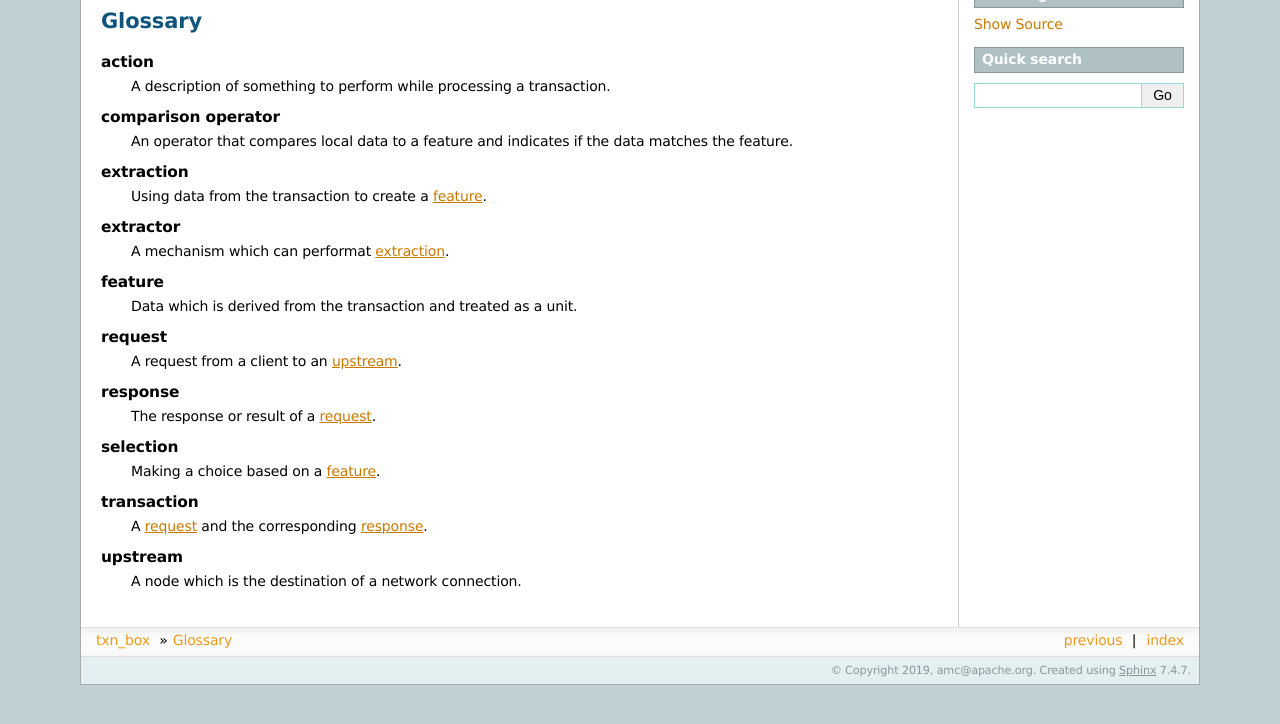
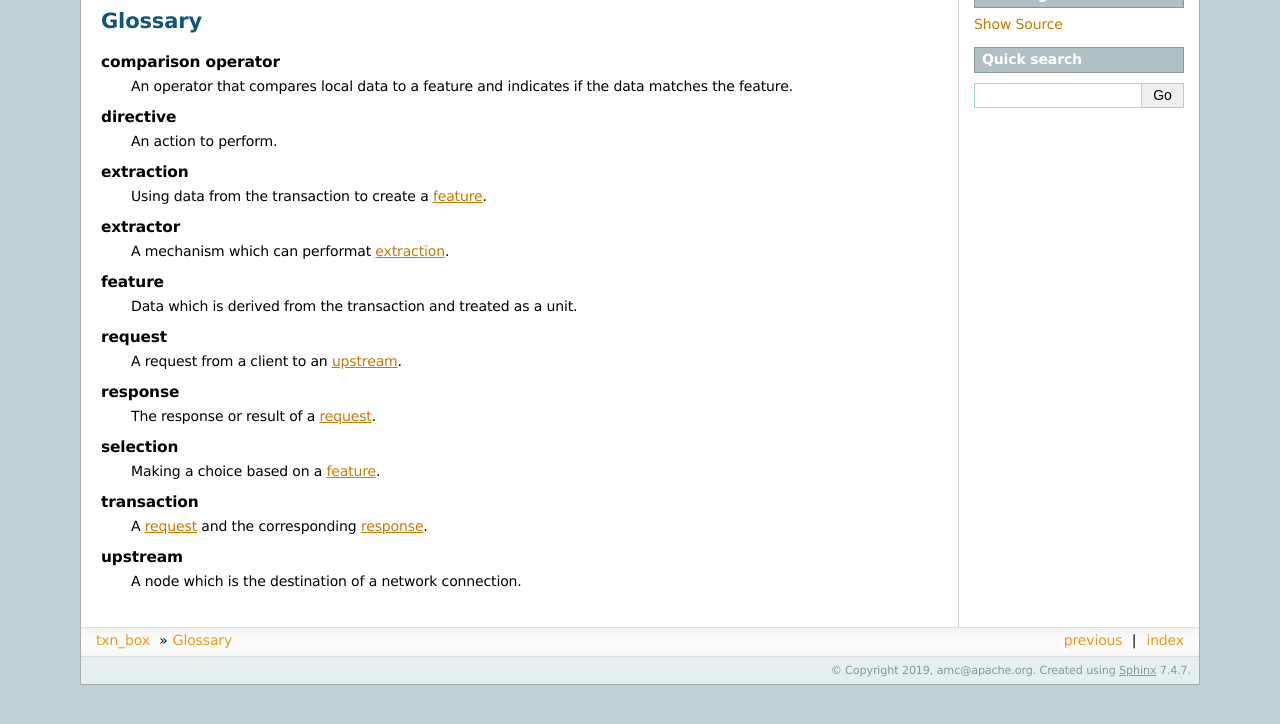
Before and after one commit to SolidWallOfCode/txn_box, a Sphinx documentation site: the page built from doc/reference.en.rst, in a window 1280 px wide, cut to the strip 142-866 px from the top of the page. Built offline with Sphinx 7.4.7, drawn with Linux system fonts in a browser that asks for light colours; formulas are drawn with MathJax 3.

Commit message:
checkpoint.

```diff
--- a/doc/reference.en.rst
+++ b/doc/reference.en.rst
@@ -33,8 +33,8 @@ Glossary
    extractor
       A mechanism which can performat :term:`extraction`.
 
-   action
-      A description of something to perform while processing a transaction.
+   directive
+      An action to perform.
 
    selection
       Making a choice based on a :term:`feature`.
```
Also changed, not shown: doc/txn-box.en.rst (+13 -7 lines), 1 other file.
